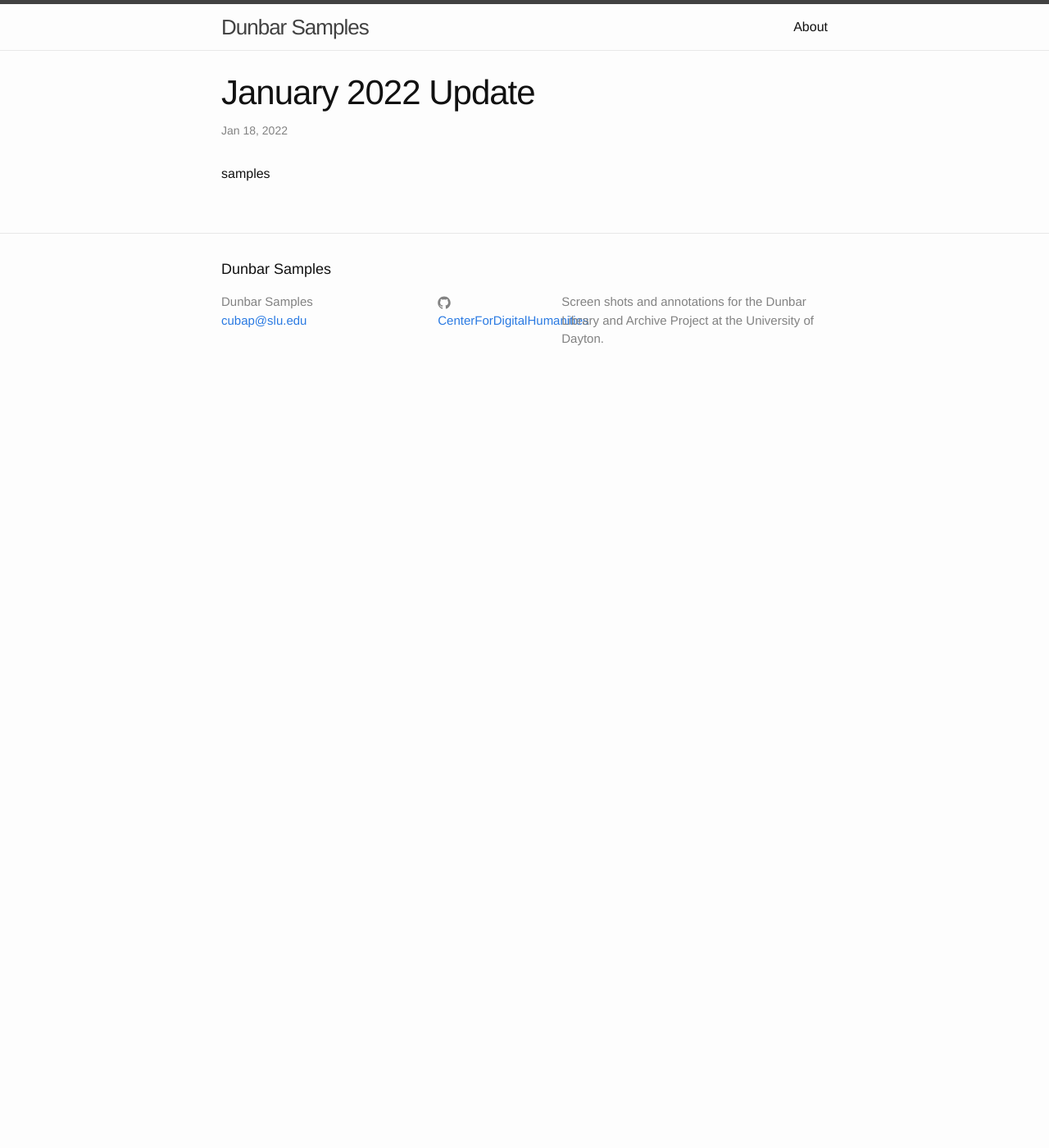
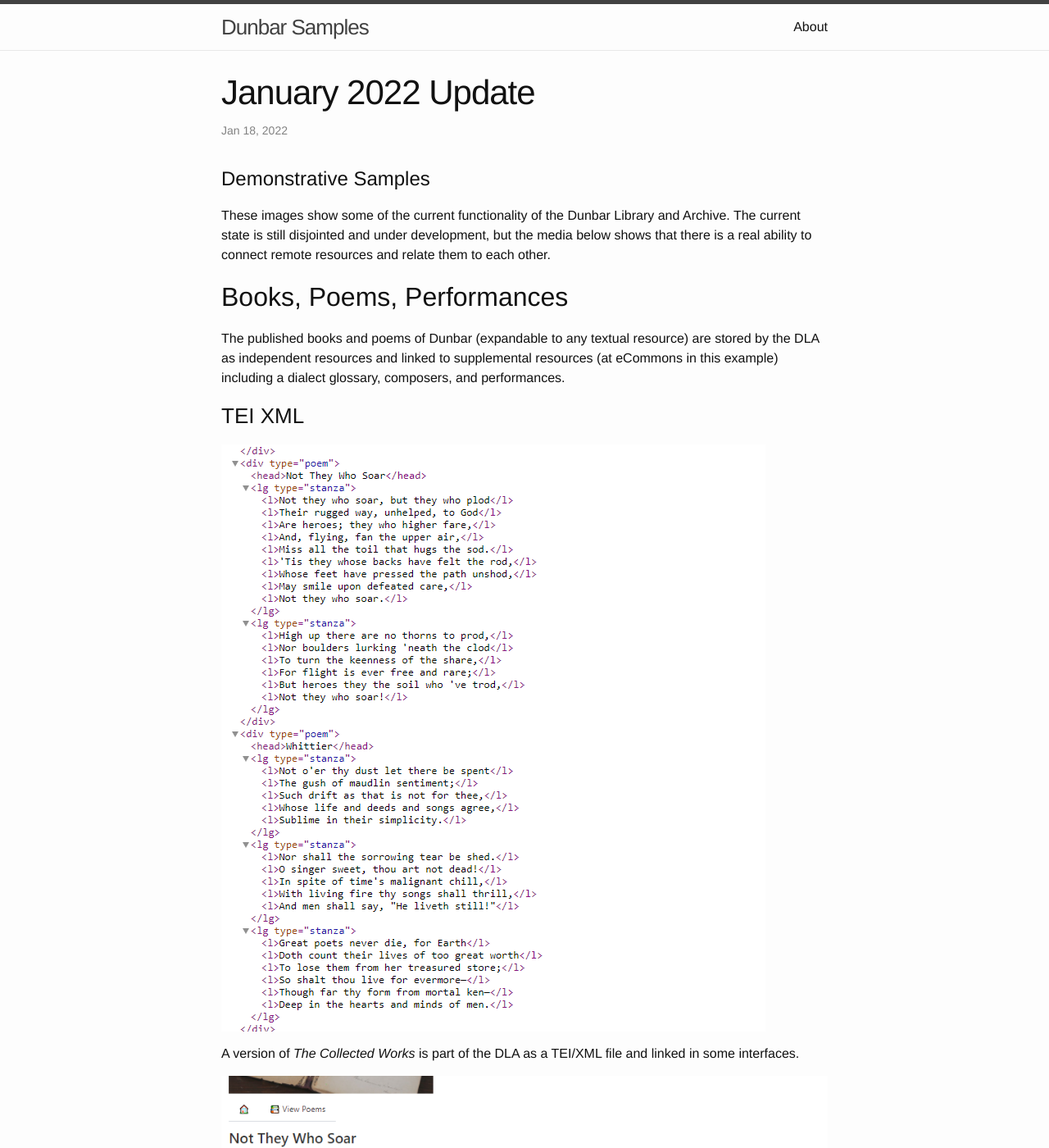
Before and after one commit to CenterForDigitalHumanities/dunbar-samples, a Jekyll site: the page built from _posts/2022-01-18-samples.md, in a window 1280 px wide and 1400 px high. Shown: the whole window at 82% size. Built offline with Jekyll 4.4.1, drawn with Linux system fonts in a browser that asks for light colours; some of the changed text lies outside the part shown.

Commit message:
Update 2022-01-18-samples.md

```diff
--- a/_posts/2022-01-18-samples.md
+++ b/_posts/2022-01-18-samples.md
@@ -5,5 +5,28 @@ date:   2022-01-18 12:58:29
 categories: samples
 ---
 
+# Demonstrative Samples
 
-samples
+These images show some of the current functionality of the Dunbar Library and Archive.
+The current state is still disjointed and under development, but the media below shows
+that there is a real ability to connect remote resources and relate them to each other.
+
+## Books, Poems, Performances
+
+The published books and poems of Dunbar (expandable to any textual resource) are stored
+by the DLA as independent resources and linked to supplemental resources (at eCommons in
+this example) including a dialect glossary, composers, and performances.
+
+### TEI XML
+
+![XML resource]({{site.baseurl}}/assets/images/poemXML.png)
+
+A version of *The Collected Works* is part of the DLA as a TEI/XML file and linked in
+some interfaces.
+
+![Poem Detail]({{site.baseurl}}/assets/images/poemAggregate.png)
+
+This interface can show the details of an abstracted "poem" following the structure of
+the [FRBR](https://www.loc.gov/catdir/cpso/frbreng.pdf) Work/Expression/Manifestation/Item
+model. Note the text, pulled from a preferenced Item, and the three versions of this poem
+currently in the collection (one in our TEI/XML above and two from eCommons).
```
